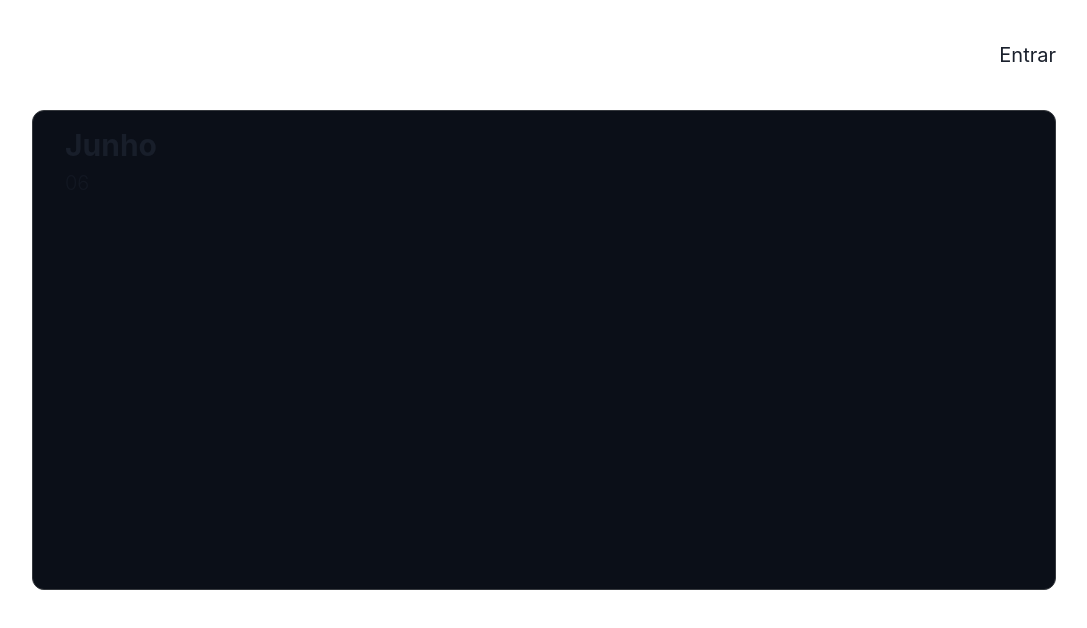
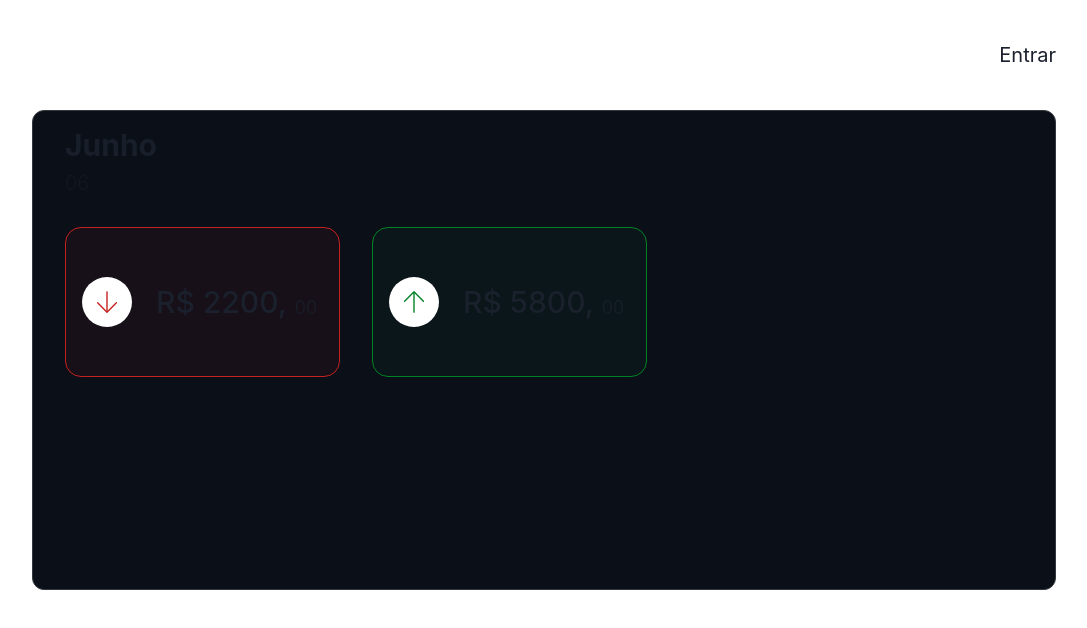
Before and after one commit to cristianosilvar/twenv_web, a React (Create React App) app: page / in a window 1280 px wide. Shown: the top 628 px of the page, without its empty margins (96-1183 px from the left). Built offline with nearby package versions, Linux system fonts and the light colour scheme.

Commit message:
Criando Card: totalSpending e totalEarnings

```diff
--- a/src/App.tsx
+++ b/src/App.tsx
@@ -20,7 +20,7 @@ export const App = () => (
     <Header/>
     <Box width='80%' mx='auto' minH='60vh'
       px='2rem' py='1rem'
-      border='1px solid #35383D' borderRadius='.75rem'
+      border='1px solid #35383D' borderRadius='xl'
       bgColor='#0B0F18'>
       <BrowserRouter>
         <Routes>
--- /dev/null
+++ b/src/components/Card/Card.tsx
@@ -0,0 +1,42 @@
+import { Box, Center, Text } from "@chakra-ui/layout"
+
+import iconDown from '../../assets/icon-down.svg'
+import iconUp from '../../assets/icon-up.svg'
+
+interface Props {
+    is: string,
+    value: number,
+    date?: string,
+    description?: string
+}
+
+export default function Card({is, value, date, description}: Props) {
+    if (is.includes('total')) {
+        let icon: string;
+        return (
+            <Box display='flex' width='275px' alignItems='center' gap='1.5rem'
+            border='1px solid' height='150px' p='1rem' borderRadius='2xl'
+            {...is === 'totalSpending' ?
+            (icon = iconDown, {
+                backgroundColor:'#C5212110',
+                borderColor: '#C52121'}) :
+            (icon = iconUp, {
+                backgroundColor:'#00832510',
+                borderColor: '#008325'})
+            }>
+
+                <img width="50px" src={icon}/>
+                <Box display='flex' alignItems='end' gap='.5rem'>
+                    <Text fontSize='3xl' fontWeight='medium'>R$ {value},</Text>
+                    <Text fontSize='lg' fontWeight='light' mb='1'>00</Text>
+                </Box>
+
+            </Box>
+        )
+    } else {
+        return (
+            <>
+            </>
+        )
+    }
+}
--- a/src/pages/Home/Home.tsx
+++ b/src/pages/Home/Home.tsx
@@ -1,13 +1,19 @@
 import { Box, Heading, Stack } from "@chakra-ui/react";
+import Card from "../../components/Card/Card";
+
 
 export default function Home() {
     return (
         <main>
-            <Box>
+            <Box display='flex' flexDirection='column' gap='2rem'>
                 <Stack>
                     <Heading as='h1' size='lg' opacity='.9'>Junho</Heading>
                     <Heading as='h6' size='md' opacity='.5' fontWeight='light'>06</Heading>
                 </Stack>
+                <Box display='flex' gap='8'>
+                    <Card is="totalSpending" value={2200}/>
+                    <Card is="totalEarnings" value={5800}/>
+                </Box>
             </Box>
         </main>
     )
```
Also changed, not shown: src/assets/icon-down.svg (added), src/assets/icon-up.svg (added).
